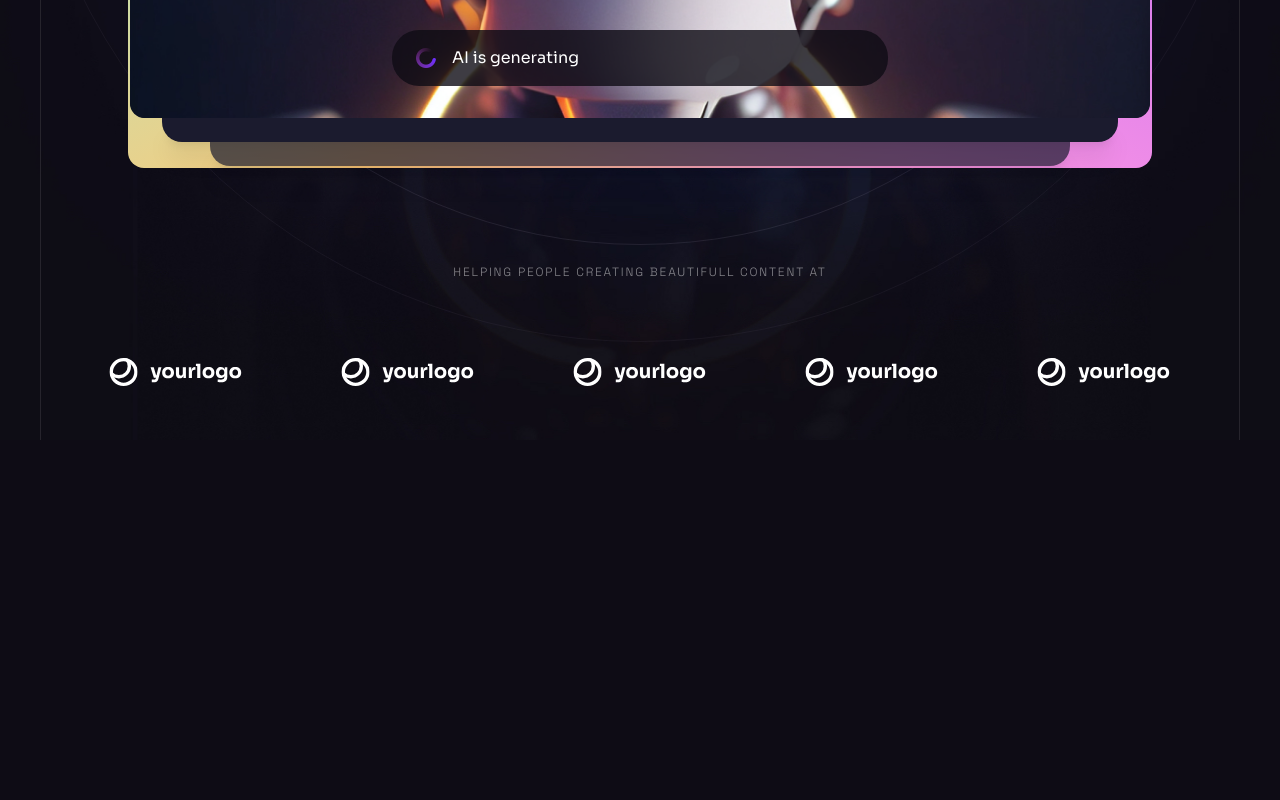
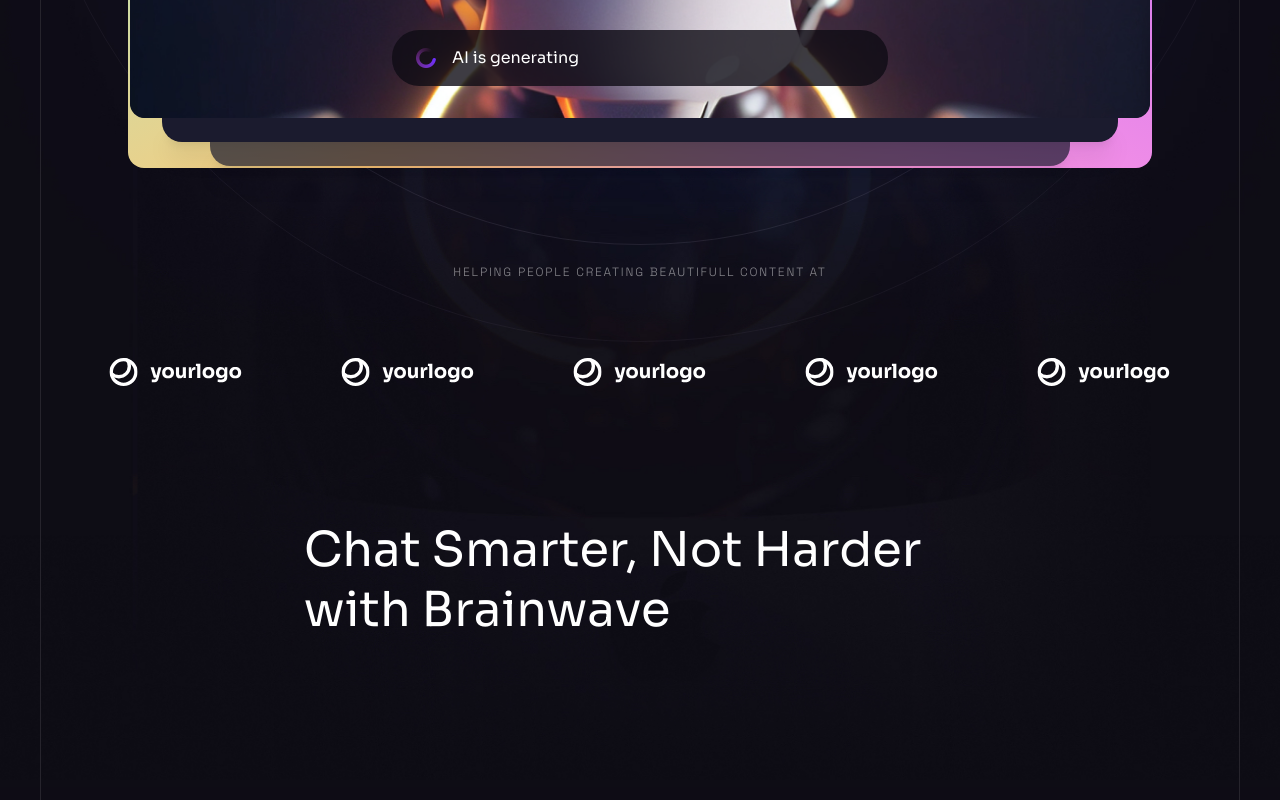
Before and after one commit to JakubGasiorek/Brainwave, a React (Vite) app: page / in a window 1280 px wide. Shown: the part 990-1790 px from the top of the page. Before the commit the page ends 1430 px from the top, so only its background shows below. Built offline with nearby package versions, Linux system fonts and the light colour scheme.

Commit message:
Added Benefits component that uses Heading component

```diff
--- a/src/App.jsx
+++ b/src/App.jsx
@@ -1,4 +1,5 @@
 import ButtonGradient from "./assets/svg/ButtonGradient";
+import Benefits from "./components/Benefits";
 import Header from "./components/Header";
 import Hero from "./components/Hero";
 const App = () => {
@@ -7,6 +8,7 @@
       <div className="pt-[4.75rem] lg:pt-[5.25rem] overflow-hidden">
         <Header />
         <Hero />
+        <Benefits />
       </div>
       <ButtonGradient />
     </>
--- /dev/null
+++ b/src/components/Benefits.jsx
@@ -0,0 +1,17 @@
+import Section from "./Section";
+import Heading from "./Heading";
+
+const Benefits = () => {
+  return (
+    <Section id="features">
+      <div className="container relative z-2">
+        <Heading
+          className="md:max-w-md lg:max-w-2xl"
+          title="Chat Smarter, Not Harder with Brainwave"
+        />
+      </div>
+    </Section>
+  );
+};
+
+export default Benefits;
--- /dev/null
+++ b/src/components/Heading.jsx
@@ -0,0 +1,9 @@
+const Heading = ({ className, title }) => {
+  return (
+    <div className={`${className} max-w-[55rem] mx-auto mb-12 lg:mb-20`}>
+      {title && <h2 className="h2">{title}</h2>}
+    </div>
+  );
+};
+
+export default Heading;
```
